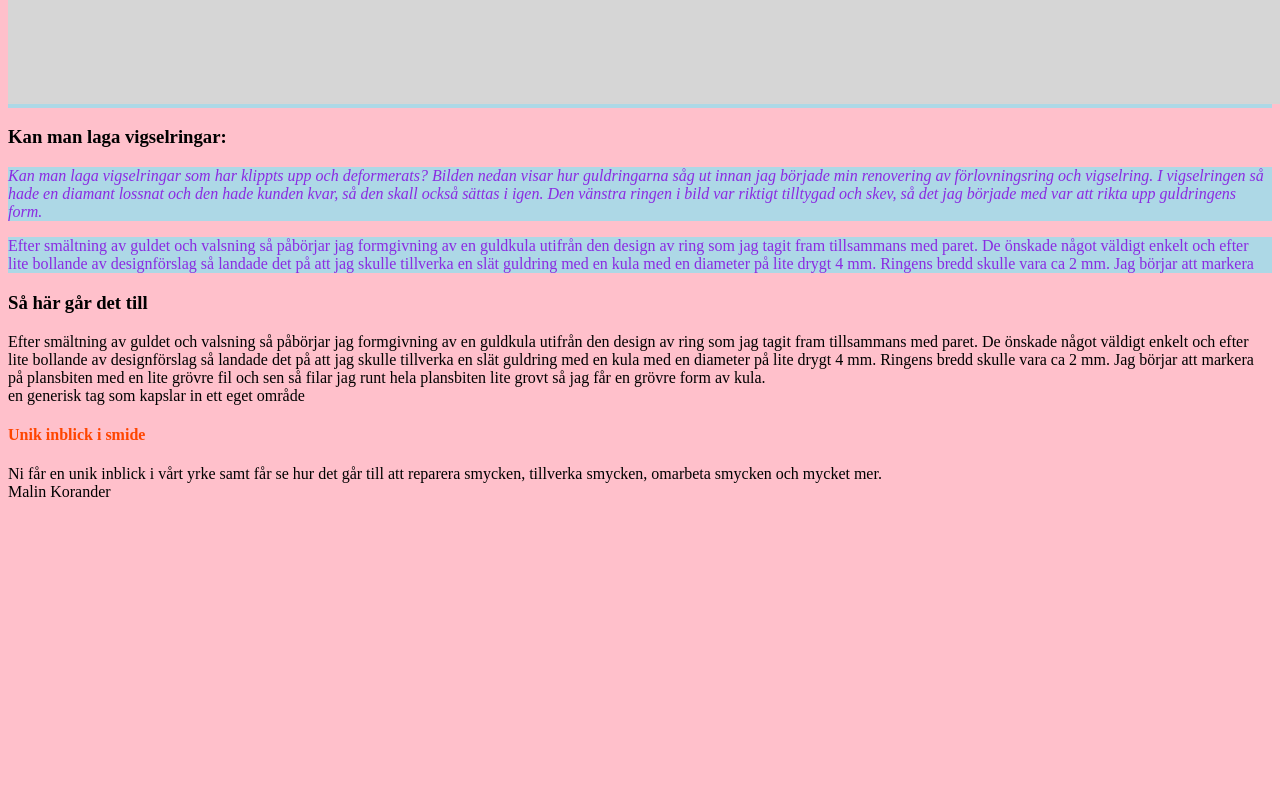
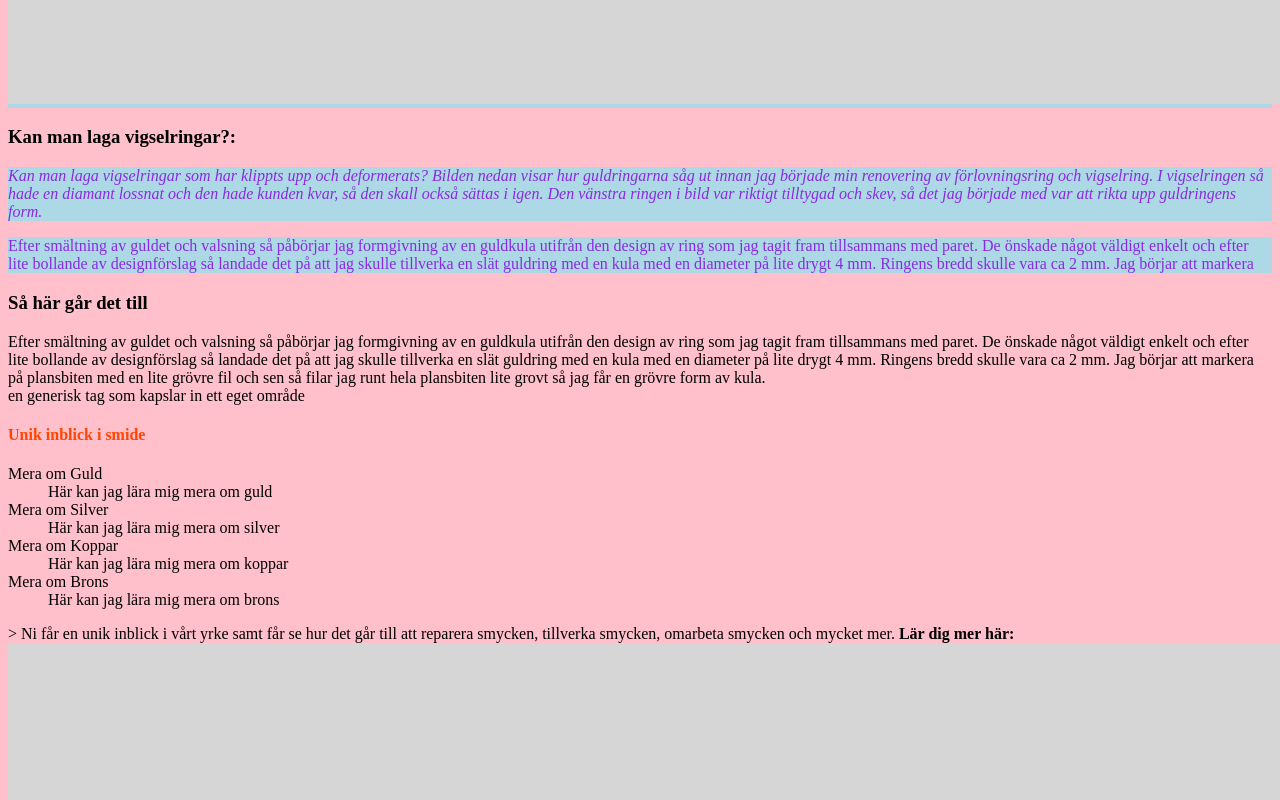
Before and after one commit to yatzy2016/MalinSan, a plain HTML site: page Lab2/index.MalinLab2_Guld.html in a window 1280 px wide. Shown: the part 1280-2080 px from the top of the page. Before the commit the page ends 1789 px from the top, so only its background shows below. Drawn offline with Linux system fonts and the light colour scheme; files that its build step writes are made by us from their sources.

Commit message:
nytt för idag
nytt

```diff
--- a/Lab2/index.MalinLab2_Guld.html
+++ b/Lab2/index.MalinLab2_Guld.html
@@ -2,8 +2,8 @@
 <html>
 <head>
 <meta charset="utf-8">
-<meta name="Skolarbete-Guldsmide" content="Så här går det till att smida i guld">
-<meta name="Guldsmide för alla nivåer" content="HTML5,CSS,JavaScript">
+<meta name="description" content="Så här går det till att smida i guld">
+<meta name="keywords" Guldsmide för alla nivåer content="HTML,CSS,JavaScript">
 <meta name="Malin Korander" content="Hege Refsnes">
 <title>Konstmide</title>
 <link rel="stylesheet" type="text/css" href="Styles.css">
@@ -23,7 +23,7 @@
 	<article>
 	<h2>Så här går det till att smida i guld</h2><p>
 		<img src="Bilder/guld.jpg" title="Guldklimp"><p>
-		<h3>Kan man laga vigselringar:</h3><p>
+		<h3>Kan man laga vigselringar?:</h3><p>
 		<i>Kan man laga vigselringar som har klippts upp och deformerats? Bilden nedan visar hur guldringarna såg ut innan jag började min renovering av förlovningsring och vigselring. I vigselringen så hade en diamant lossnat och den hade kunden kvar, så den skall också sättas i igen. Den vänstra ringen i bild var riktigt tilltygad och skev, så det jag började med var att rikta upp guldringens form.</i>
 		</p>
 	<p>
@@ -36,7 +36,25 @@
 	</div>
 	<aside>
 		<h4>Unik inblick i smide</h4>
+			<dl>
+  		<dt>Mera om Guld</dt>
+  		<dd>Här kan jag lära mig mera om guld</dd>
+  		<dt>Mera om Silver</dt>
+  				<dd>Här kan jag lära mig mera om silver</dd>
+  		<dt>Mera om Koppar</dt>
+  				<dd>Här kan jag lära mig mera om koppar</dd>
+  		<dt>Mera om Brons</dt>
+  				<dd>Här kan jag lära mig mera om brons</dd>
+		</dl>>
 	Ni får en unik inblick i vårt yrke samt får se hur det går till att reparera smycken, tillverka smycken, omarbeta smycken och mycket mer.
+	<strong>Lär dig mer här:</strong>
+			<img src="Bilder/guld.jpg" title="Guldklimp"><p>
+		<ol>
+  		<li>Mera om Guld</li>
+  		<li>Mera om Silver</li>
+  		<li>Mera om Koppar</li>
+  		<li>Mera om Brons</li>
+		</ol>
 	</aside>
 	<footer>Malin Korander</footer>
 </body>
```
